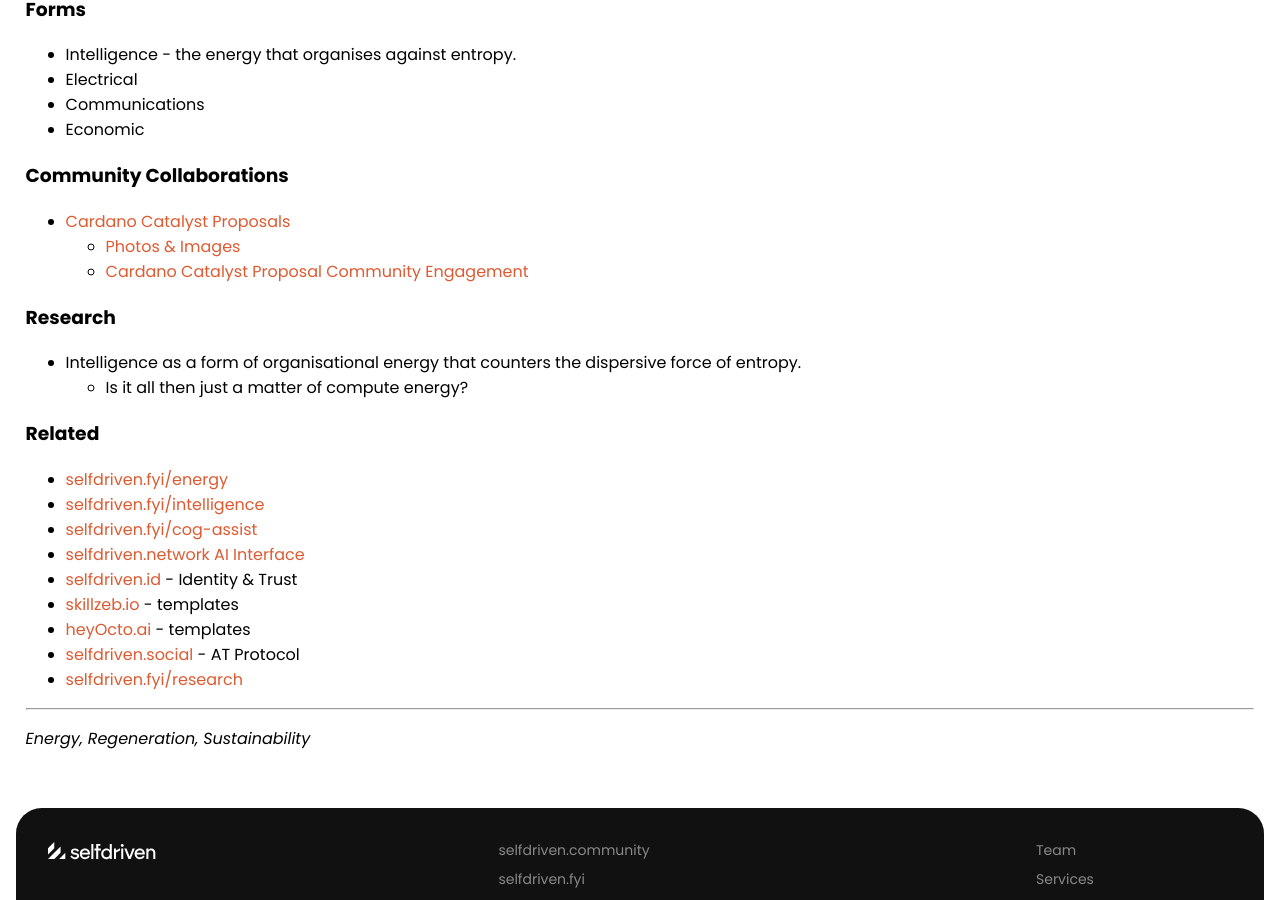
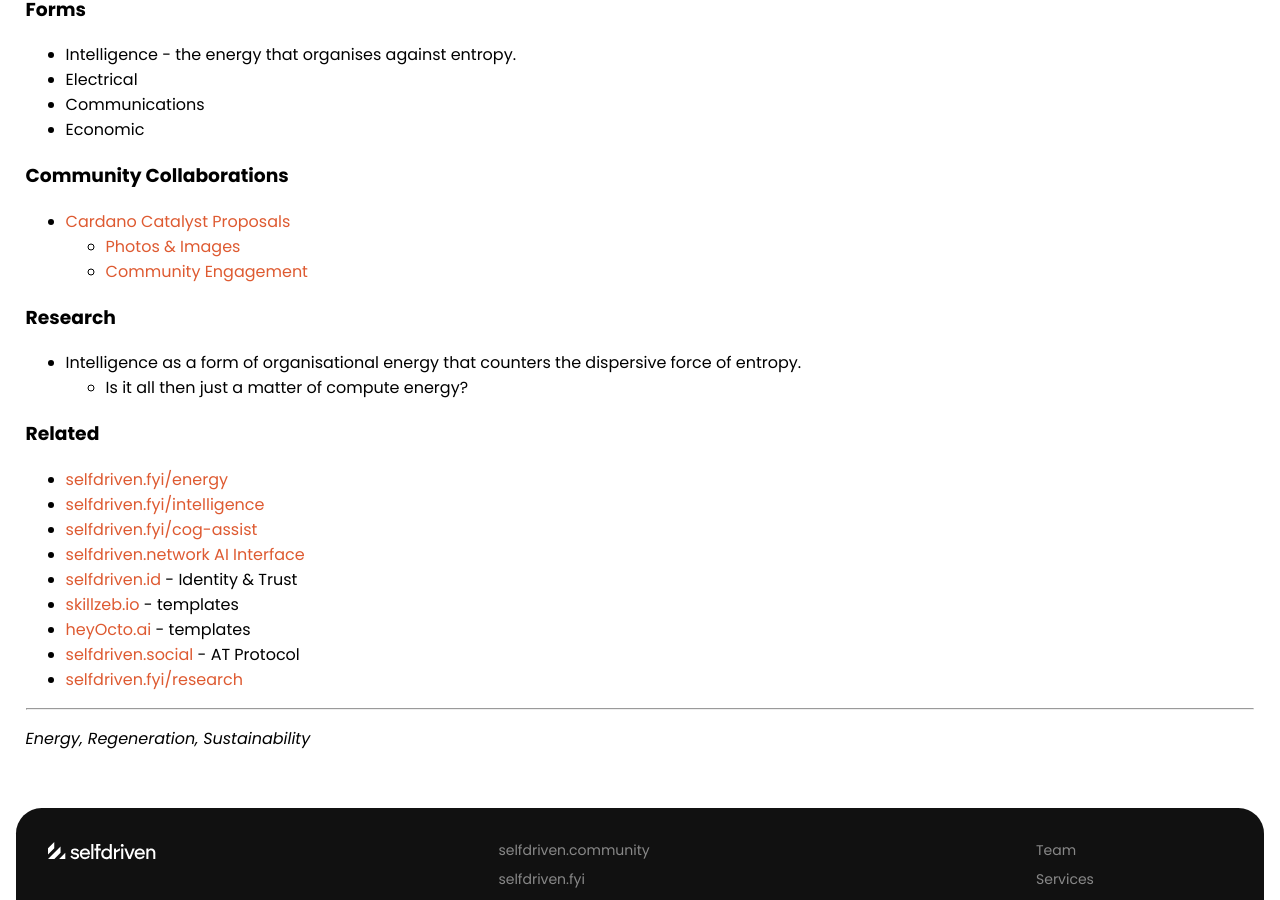
Before and after one commit to selfdriven-engagement/selfdriven-energy, a Jekyll site: the page built from docs/index.md, in a window 1280 px wide and 900 px high, scrolled down 432 px. Built offline with Jekyll 4.4.1, drawn with Linux system fonts in a browser that asks for light colours.

Commit message:
Update index.md

```diff
--- a/docs/index.md
+++ b/docs/index.md
@@ -24,7 +24,7 @@ title: Home
 ### Community Collaborations
 - [Cardano Catalyst Proposals](/cardano-catalyst/)
     - [Photos & Images](https://github.com/selfdriven-foundation/selfdriven-energy/tree/main/communities/images)
-    - [Cardano Catalyst Proposal Community Engagement](/cardano-catalyst-community-engagement/)
+    - [Community Engagement](/cardano-catalyst-community-engagement/)
 
 
 ### Research
```
